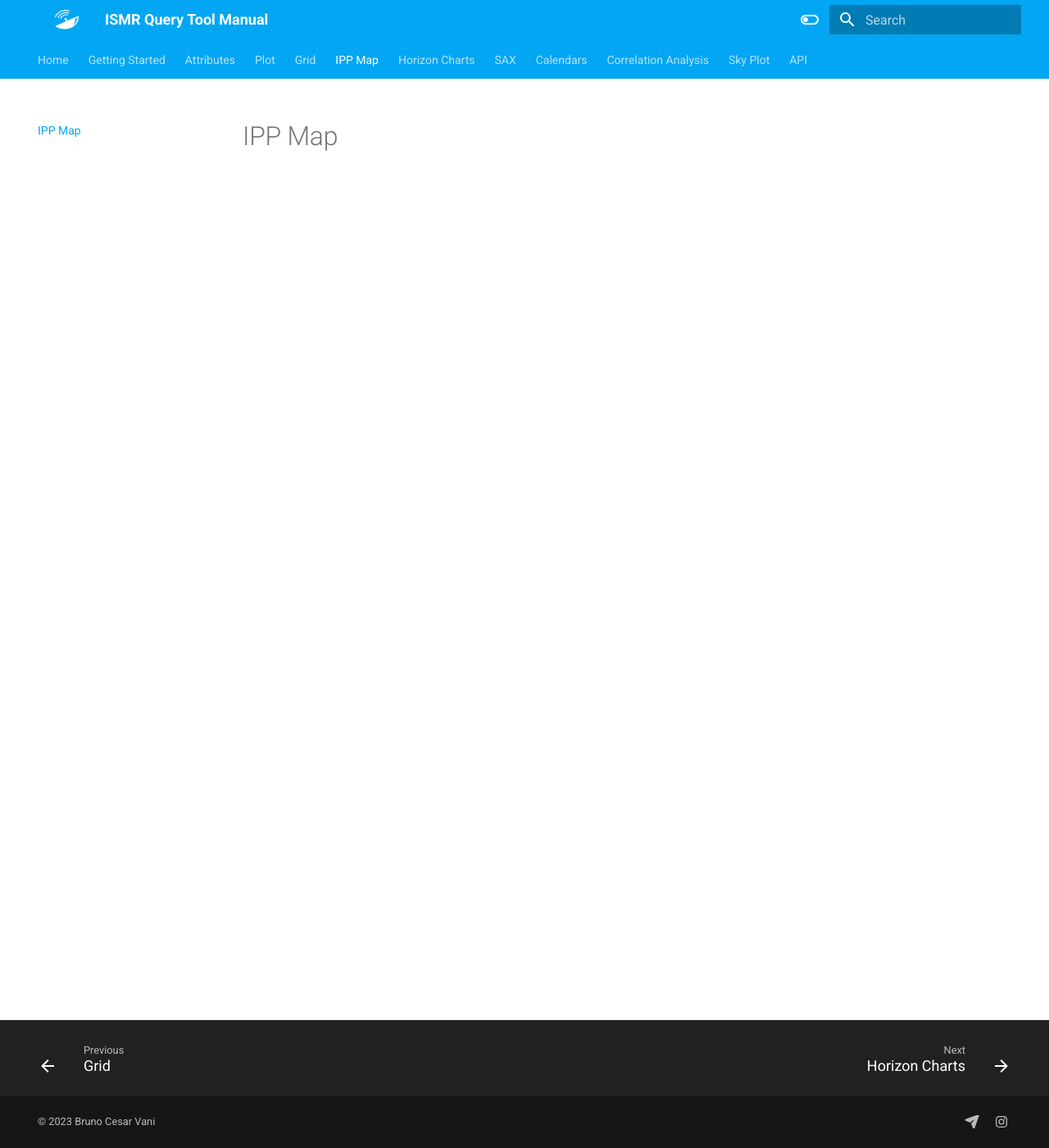
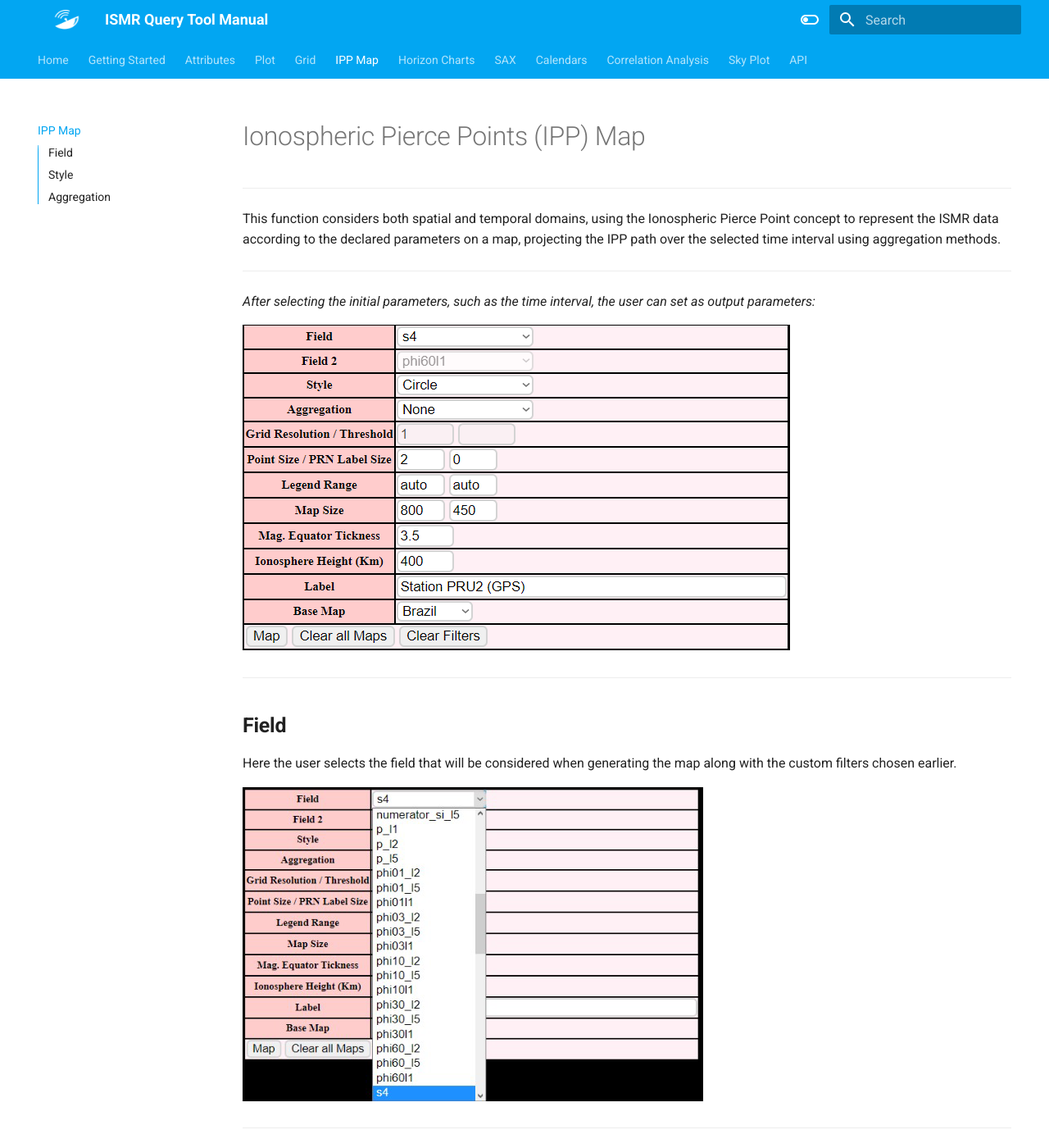
Before and after one commit to terraembytes/ISMRQueryToolManual, an MkDocs documentation site: the page built from docs/ippmap.md, in a window 1280 px wide and 1400 px high. Shown: the whole window at 82% size. Built offline with MkDocs 1.6.1 and Material for MkDocs 9.7.7, drawn with Linux system fonts in a browser that asks for light colours; some of the changed text lies outside the part shown.

Commit message:
$ippmap-1.0

```diff
--- a/docs/ippmap.md
+++ b/docs/ippmap.md
@@ -1 +1,45 @@
-# IPP Map
+# Ionospheric Pierce Points (IPP) Map
+
+* * *
+
+This function considers both spatial and temporal domains, using the Ionospheric Pierce Point concept to represent the ISMR data according to the declared parameters on a map,
+projecting the IPP path over the selected time interval using aggregation methods.
+
+
+* * *
+
+*After selecting the initial parameters, such as the time interval, the user can set as output parameters:*
+
+![Parameters](images/ipp/filters.PNG)
+
+
+* * *
+
+## **Field**
+
+Here the user selects the field that will be considered when generating the map along with the custom filters chosen earlier.
+
+![Fields](images/ipp/fields.PNG)
+
+* * *
+
+## **Style**
+
+Define how the points will be displayed on the map
+
+*Circle*
+
+![Circle](images/ipp/circle.PNG)
+
+*Square*
+
+![Square](images/ipp/square.PNG)
+
+
+* * *
+
+## **Aggregation**
+
+Aggregation consists in a way to summarize a comprehensive dataset using specific methods.
+
+Examples:
```
Also changed, not shown: docs/api.md (+15 -10 lines), docs/index.md (+3 -1 lines), docs/images/api/apikey.png (added), docs/images/ipp/aggregations.PNG (added), docs/images/ipp/circle.PNG (added), docs/images/ipp/fields.PNG (added), docs/images/ipp/filters.PNG (added), docs/images/ipp/square.PNG (added).
